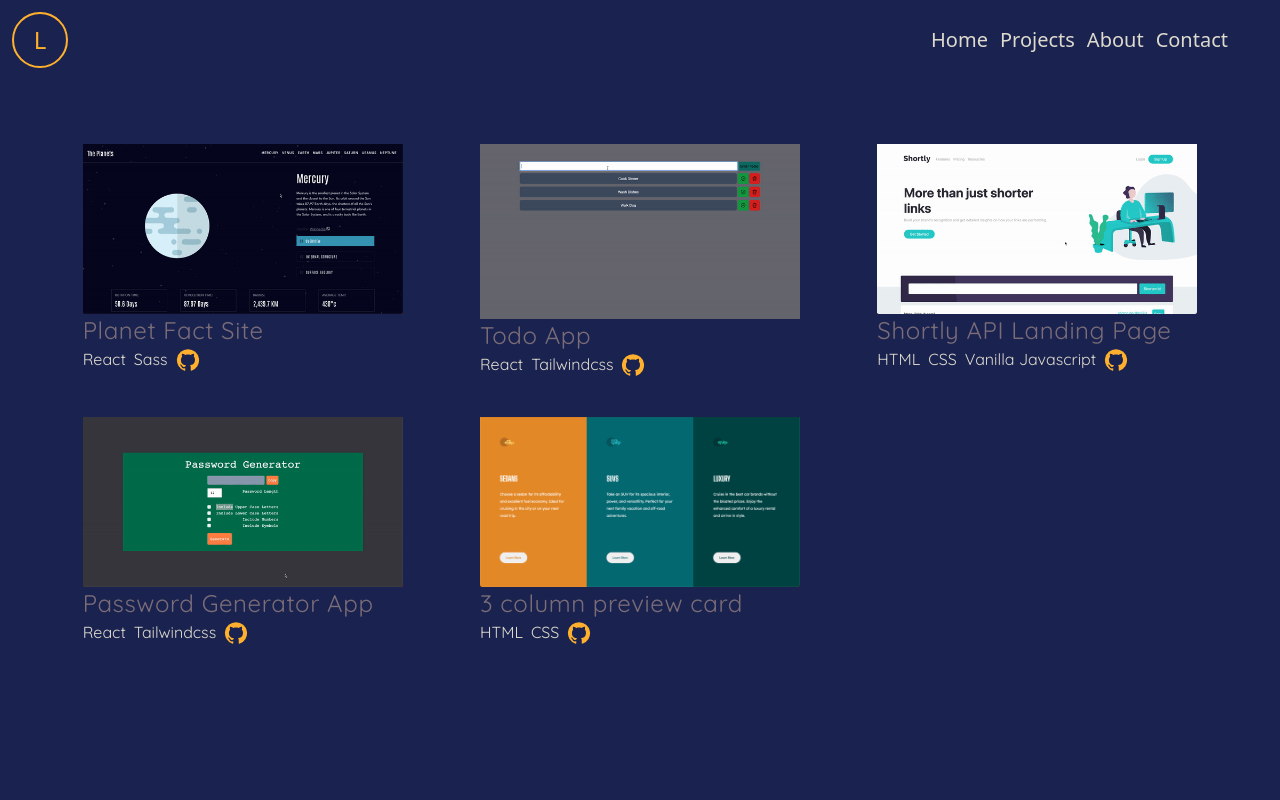
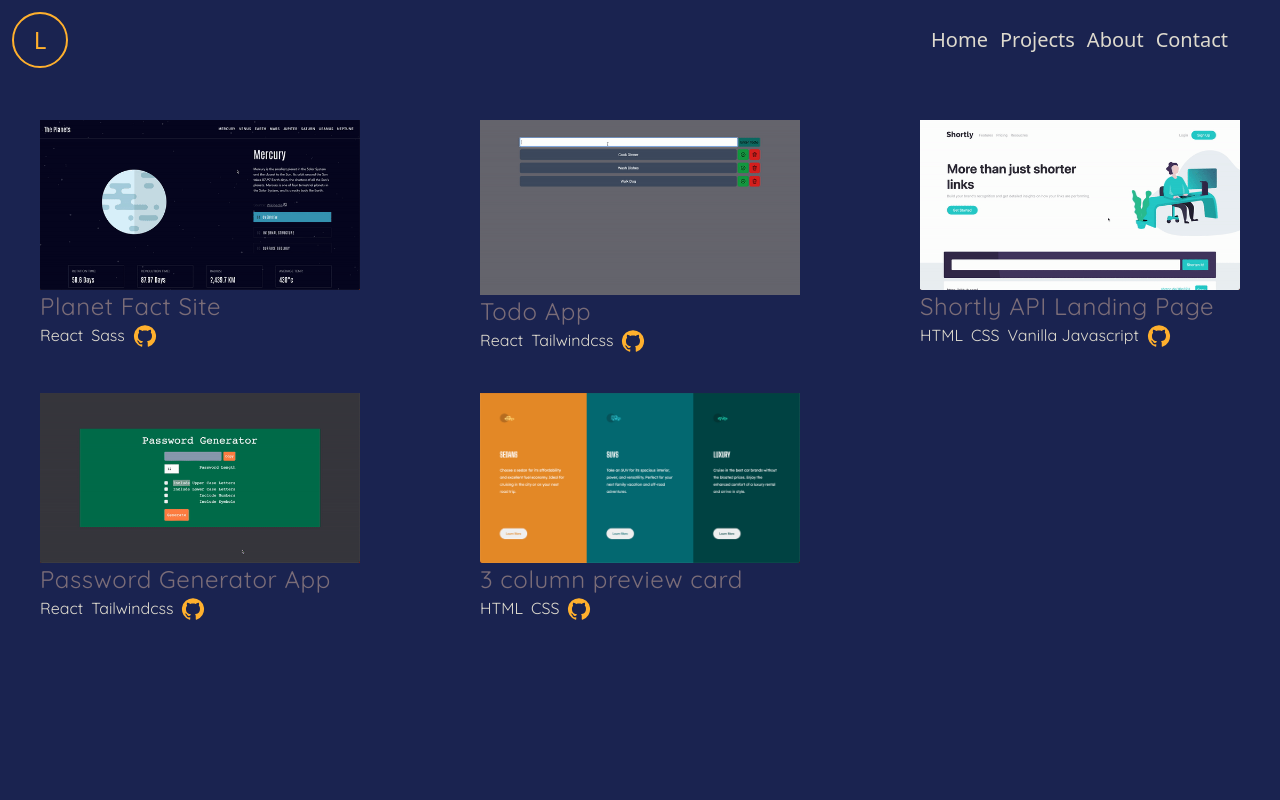
Before and after one commit to Renz757/React-Portfoilo, a React (Vite) app: page /projects in a window 1280 px wide. Shown: the top 800 px of the page. Built offline with nearby package versions, Linux system fonts and the light colour scheme.

Commit message:
project styling fix

```diff
--- a/src/components/Projects/ProjectComponent.jsx
+++ b/src/components/Projects/ProjectComponent.jsx
@@ -47,7 +47,7 @@ const Projects = (props) => {
         variants={parent}
         initial="hidden"
         animate="show"
-        className="p-16 grid gap-y-10 md:gap-x-10 md:grid-rows-2 md:grid-cols-2 lg:grid-rows-3 lg:grid-cols-3"
+        className="pt-10 grid gap-y-10 md:gap-x-10 md:grid-rows-2 md:grid-cols-2 lg:grid-rows-3 lg:grid-cols-3"
       >
         {projectImages}
       </motion.ul>
```
